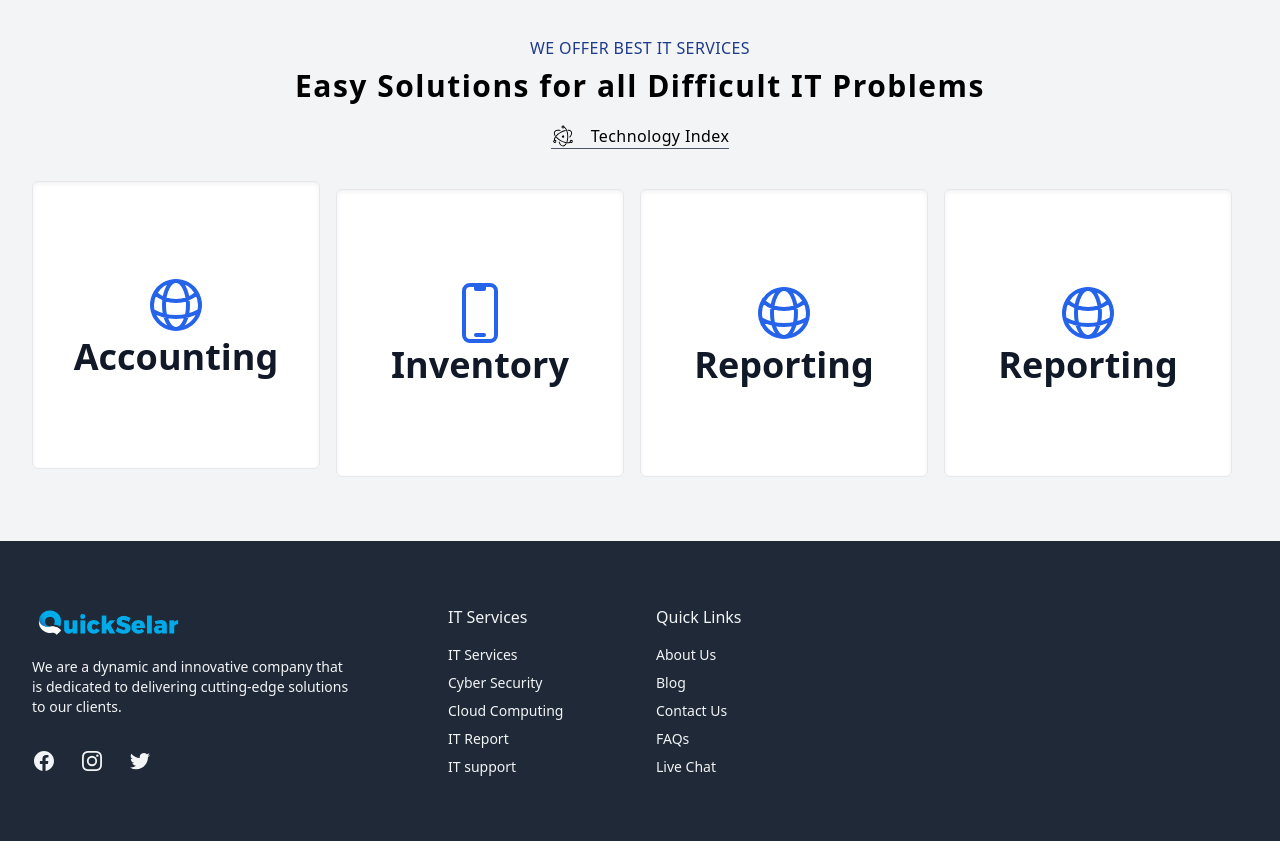
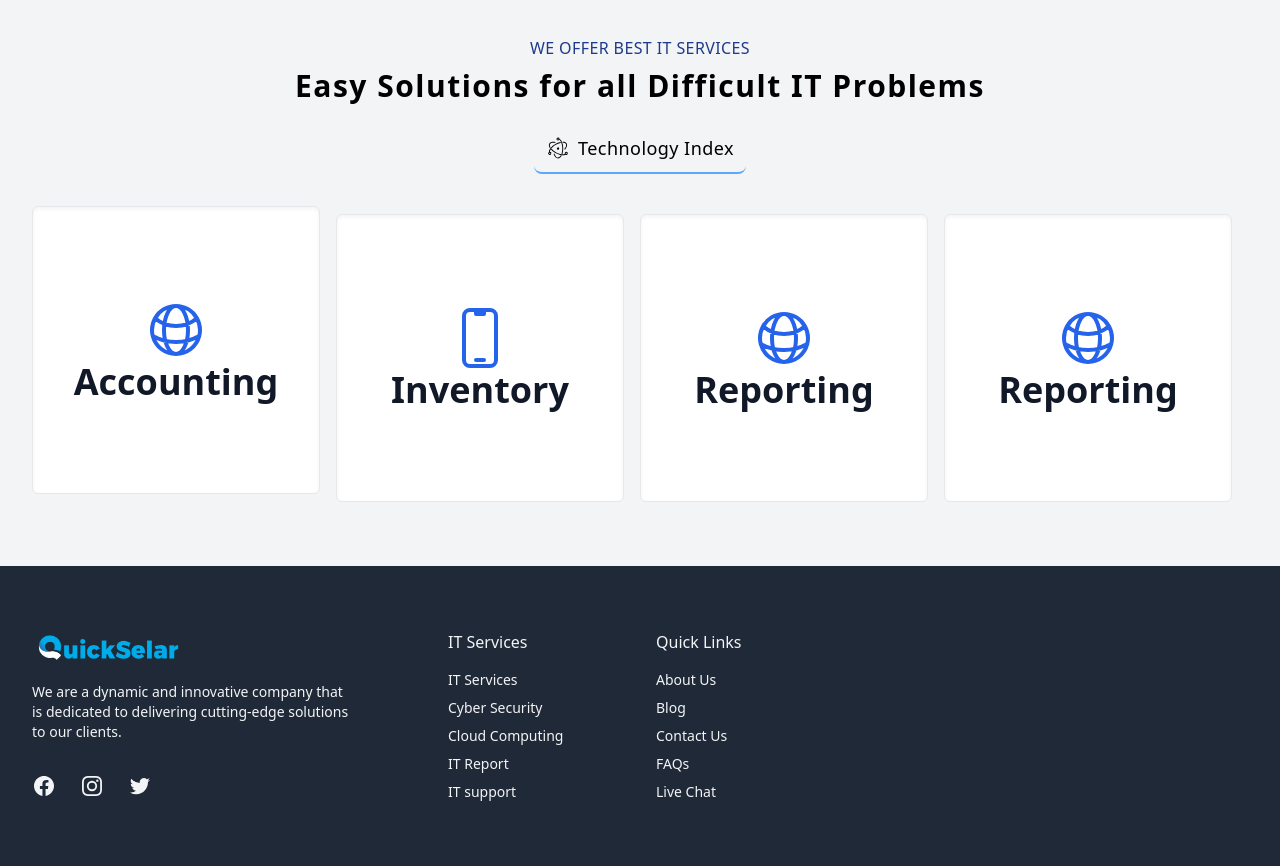
Before and after one commit to OverflowDev/quickselar, a React (Vite) app: page / in a window 1280 px wide. Shown: the part 1760-2626 px from the top of the page. Before the commit the page ends 2601 px from the top, so only its background shows below. Built offline with nearby package versions, Linux system fonts and the light colour scheme.

Commit message:
quickselar

```diff
--- a/src/Components/Offer.jsx
+++ b/src/Components/Offer.jsx
@@ -9,9 +9,9 @@ function Offer() {
           <h1 className='text-md text-blue-900 mb-2 tracking-wide'>WE OFFER BEST IT SERVICES</h1>
           <h1 className='text-3xl font-bold tracking-wider mb-5 text-center'>Easy Solutions for all Difficult IT Problems</h1>
 
-          <div className="flex items-center space-x-4 border-b border-gray-600 ">
+          <div className="flex items-center space-x-2 px-3 py-6 h-8 border-b-2 border-blue-400 rounded-lg">
             <img src={Electron} alt="Electron" className='w-6 h-6' />
-            <h1 className="font-light tracking-wide">Technology Index</h1>
+            <h1 className="font-medium tracking-wide text-lg">Technology Index</h1>
           </div>
         </div>
 
```
